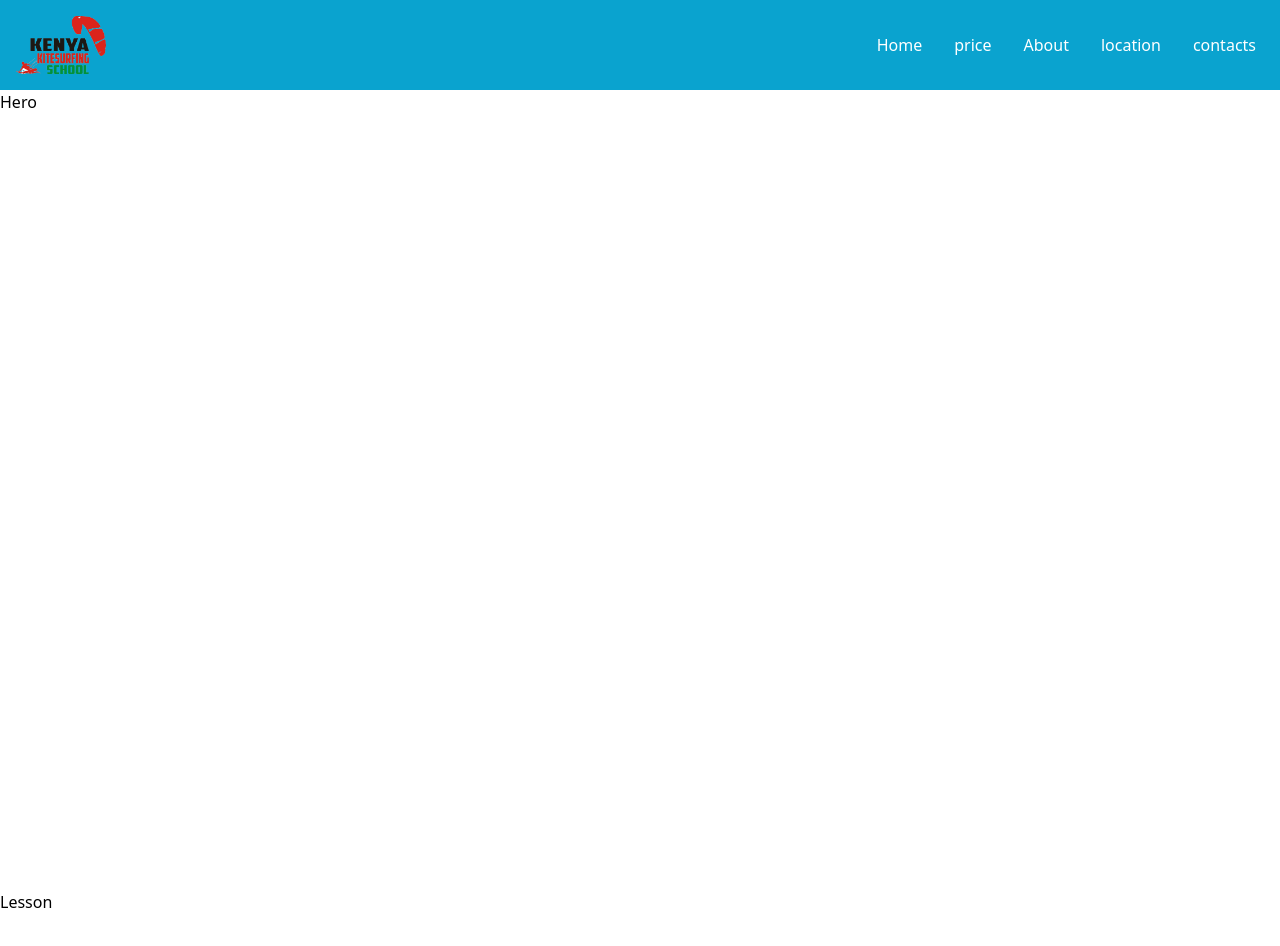
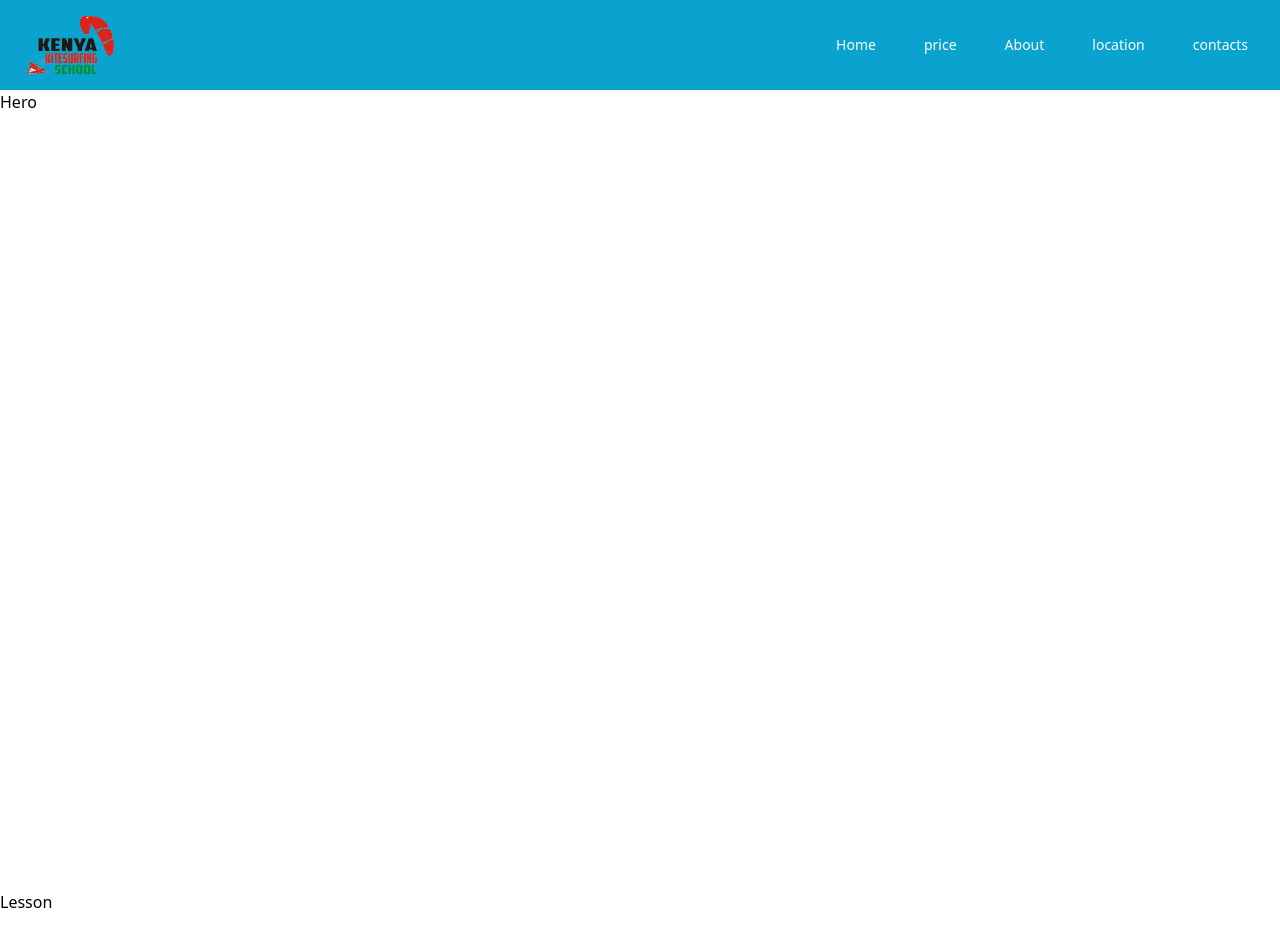
Before and after one commit to Gichohi-Simon/kitesuring-25, a Next.js app in the folder kitesurfing_25/: page / in a window 1280 px wide. Shown: the top 946 px of the page. Built offline with nearby package versions, Linux system fonts and the light colour scheme.

Commit message:
feat: replicated refrence nav-bar

```diff
--- a/kitesurfing_25/src/app/components/Navbar.tsx
+++ b/kitesurfing_25/src/app/components/Navbar.tsx
@@ -1,96 +1,146 @@
 'use client';
-import React from 'react';
-import { Menu, MenuButton, MenuItem, MenuItems } from '@headlessui/react';
+import React, { useEffect, useRef, useState } from 'react';
 import Image from 'next/image';
 import Link from 'next/link';
-import { RiMenu3Fill } from 'react-icons/ri';
-import { AiOutlineClose } from 'react-icons/ai';
+import { IoMdClose, IoMdMenu } from 'react-icons/io';
 const Navbar = () => {
+  const [isOpen, setIsOpen] = useState(false);
+  const navRef = useRef<HTMLDivElement>(null);
+  useEffect(() => {
+    const handleClickOutside = (event: MouseEvent) => {
+      if (navRef.current && !navRef.current.contains(event.target as Node)) {
+        setIsOpen(false);
+      }
+    };
+
+    document.addEventListener('mousedown', handleClickOutside);
+
+    return () => {
+      document.removeEventListener('mousedown', handleClickOutside);
+    };
+  }, []);
   return (
-    <nav className={`bg-primary relative p-4`}>
-      <div className={`mx-auto flex max-w-7xl items-center justify-between`}>
+    <nav ref={navRef}>
+      <div className={`bg-primary relative px-6 py-4`}>
+        <div className={`mx-auto flex items-center justify-between`}>
           <Link href={`/`}>
             <Image src="/logo_dark.png" width="90" height="90" alt="logo-img" />
           </Link>
-
-        <ul className={'hidden items-center space-x-4 md:flex'}>
-          <li className={'hover:bg-accent text-default rounded p-2'}>
+          {isOpen ? (
+            <IoMdClose
+              size={`1.5em`}
+              className="cursor-pointer sm:hidden"
+              onClick={() => setIsOpen(!isOpen)}
+            />
+          ) : (
+            <IoMdMenu
+              size={`1.5em`}
+              className="cursor-pointer sm:hidden"
+              onClick={() => setIsOpen(!isOpen)}
+            />
+          )}
+          <ul
+            className={
+              'semi-bold hidden items-center space-x-8 text-sm sm:flex'
+            }
+          >
+            <li
+              className={
+                'hover:bg-accent text-default cursor-pointer rounded p-2'
+              }
+            >
               <Link href={'/'} className={'text-default'}>
                 Home
               </Link>
             </li>
-          <li className={'hover:bg-accent text-default rounded p-2'}>
+            <li
+              className={
+                'hover:bg-accent text-default cursor-pointer rounded p-2'
+              }
+            >
               <a href="#lesson">price</a>
             </li>
-          <li className={'hover:bg-accent text-default rounded p-2'}>
+            <li
+              className={
+                'hover:bg-accent text-default cursor-pointer rounded p-2'
+              }
+            >
               <a href="#about">About</a>
             </li>
-          <li className={'hover:bg-accent text-default rounded p-2'}>
+            <li
+              className={
+                'hover:bg-accent text-default cursor-pointer rounded p-2'
+              }
+            >
               <a href="#location">location</a>
             </li>
-          <li className={'hover:bg-accent text-default rounded p-2'}>
+            <li
+              className={
+                'hover:bg-accent text-default cursor-pointer rounded p-2'
+              }
+            >
               <a href="#contacts">contacts</a>
             </li>
           </ul>
-
-        <div className={'md:hidden'}>
-          <Menu>
-            {({ open }) => (
-              <>
-                <MenuButton className="text-default cursor-pointer">
-                  {open ? (
-                    <AiOutlineClose size={`1.5em`} />
-                  ) : (
-                    <RiMenu3Fill size={`1.5em`} />
-                  )}
-                </MenuButton>
-                <MenuItems className="bg-primary/10 absolute top-22 left-0 flex w-screen flex-col space-y-3 p-3">
-                  <MenuItem>
+        </div>
+      </div>
+      {isOpen && (
+        <div
+          className={
+            'bg-primary fixed flex w-full flex-col space-y-2 p-4 md:hidden'
+          }
+        >
           <Link
-                      href="/"
-                      className="data-focus:bg-accent data-focus:text-default text-secondary block rounded-md p-2 text-center font-bold"
+            href={'/'}
+            onClick={() => setIsOpen(!isOpen)}
+            className={
+              'hover:bg-accent text-default cursor-pointer rounded p-2'
+            }
           >
             Home
           </Link>
-                  </MenuItem>
-                  <MenuItem>
+
           <a
-                      href="#price"
-                      className="data-focus:bg-accent data-focus:text-default text-secondary block rounded-md p-2 text-center font-bold"
+            href="#lesson"
+            onClick={() => setIsOpen(!isOpen)}
+            className={
+              'hover:bg-accent text-default cursor-pointer rounded p-2'
+            }
           >
             price
           </a>
-                  </MenuItem>
-                  <MenuItem>
+
           <a
             href="#about"
-                      className="data-focus:bg-accent data-focus:text-default text-secondary block rounded-md p-2 text-center font-bold"
+            onClick={() => setIsOpen(!isOpen)}
+            className={
+              'hover:bg-accent text-default cursor-pointer rounded p-2'
+            }
           >
             About
           </a>
-                  </MenuItem>
-                  <MenuItem>
+
           <a
             href="#location"
-                      className="data-focus:bg-accent data-focus:text-default text-secondary block rounded-md p-2 text-center font-bold"
+            onClick={() => setIsOpen(!isOpen)}
+            className={
+              'hover:bg-accent text-default cursor-pointer rounded p-2'
+            }
           >
             location
           </a>
-                  </MenuItem>
-                  <MenuItem>
+
           <a
             href="#contacts"
-                      className="data-focus:bg-accent data-focus:text-default text-secondary block rounded-md p-2 text-center font-bold"
+            onClick={() => setIsOpen(!isOpen)}
+            className={
+              'hover:bg-accent text-default cursor-pointer rounded p-2'
+            }
           >
             contacts
           </a>
-                  </MenuItem>
-                </MenuItems>
-              </>
+        </div>
       )}
-          </Menu>
-        </div>
-      </div>
     </nav>
   );
 };
```
Lines whose indentation alone changed are shown as unchanged.
